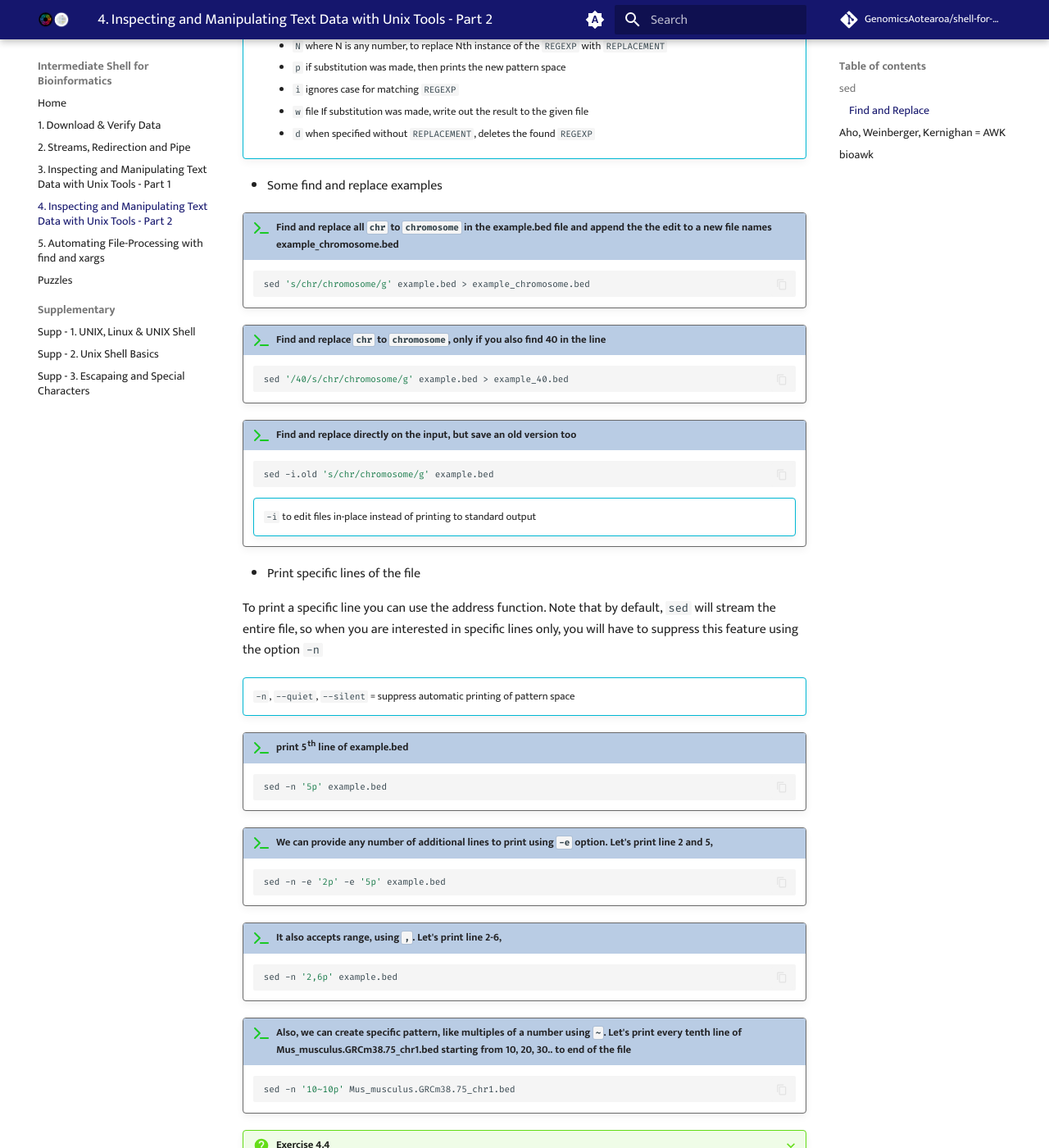
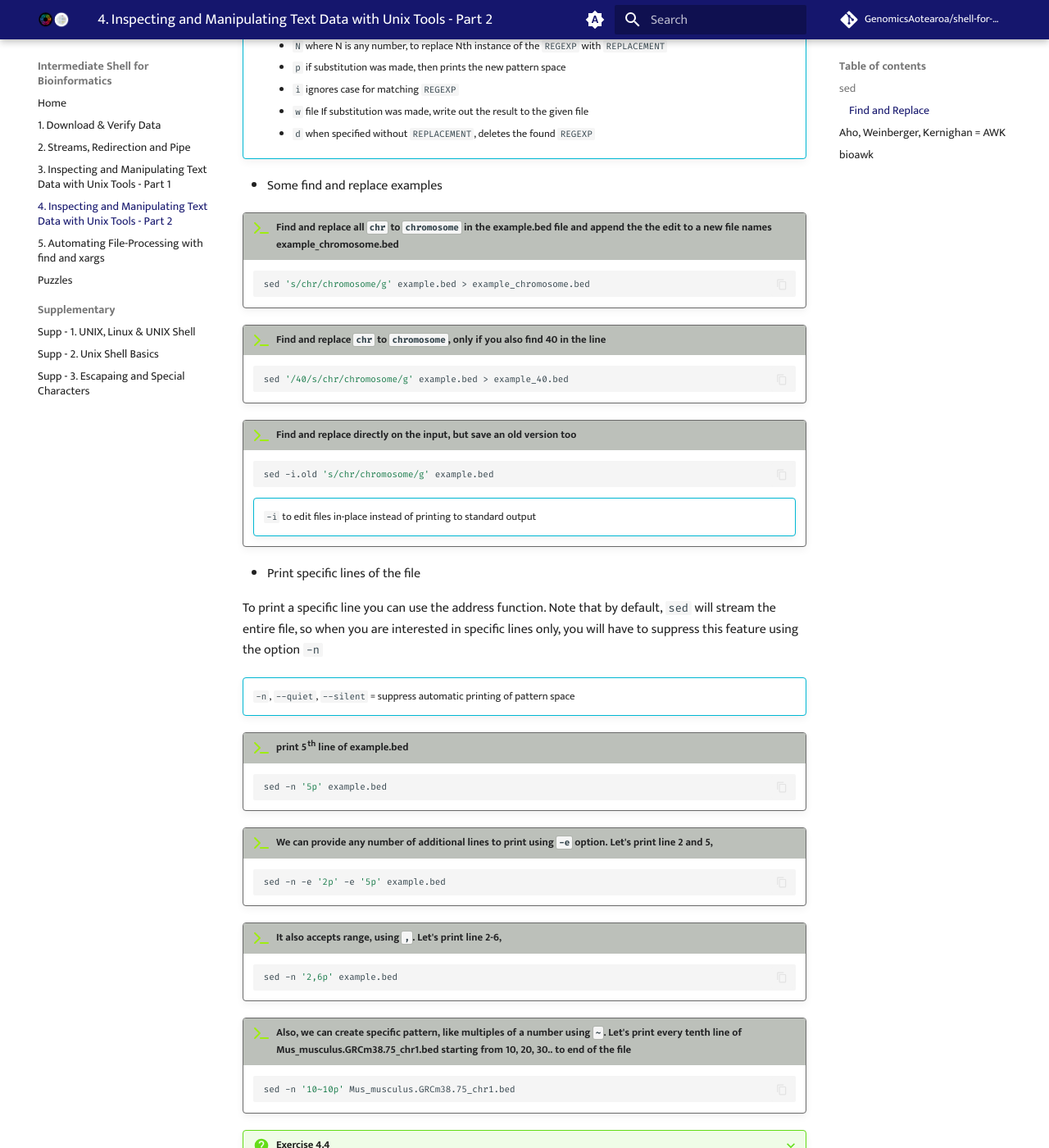
Before and after one commit to GenomicsAotearoa/shell-for-bioinformatics, an MkDocs documentation site: the page built from docs/5_inspectmanipulate2.md, in a window 1280 px wide and 1400 px high, scrolled down 953 px. Shown: the whole window at 82% size. Built offline with MkDocs 1.6.1 and Material for MkDocs 9.7.7, drawn with Linux system fonts in a browser that asks for light colours; comment, search, counter and statistics services are not loaded.

Commit message:
minor change to terminal-2 color

```diff
--- a/docs/stylesheets/extra.css
+++ b/docs/stylesheets/extra.css
@@ -830,11 +830,11 @@
 .md-typeset .terminal-2 > .admonition-title,
 .md-typeset .terminal-2 > summary {
   color:rgb(35, 35, 37);
-  background-color: rgb(185, 204, 228);
+  background-color: rgb(188, 192, 186);
 }
 .md-typeset .terminal-2 > .admonition-title::before,
 .md-typeset .terminal-2 > summary::before {
-  background-color: rgb(27, 201, 36);
+  background-color: rgb(159, 236, 17);
   -webkit-mask-image: var(--md-admonition-icon--terminal);
           mask-image: var(--md-admonition-icon--terminal);
 }
```
